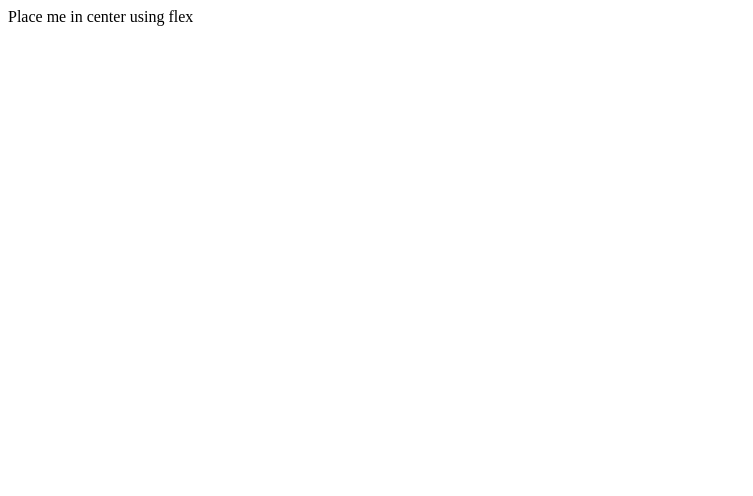
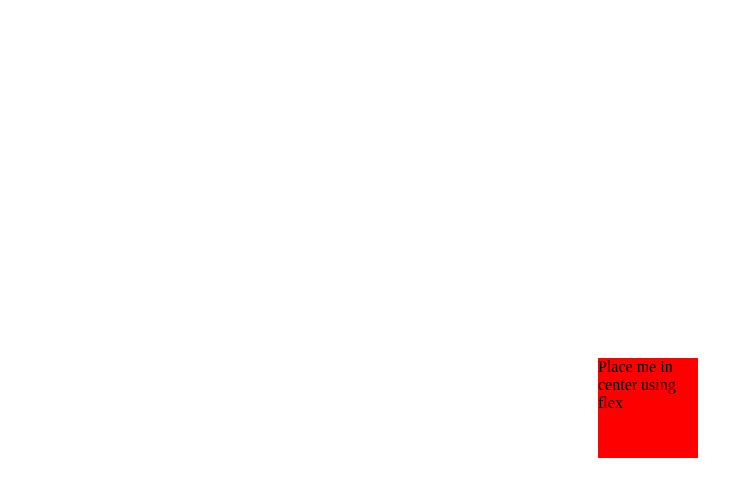
Before and after one commit to acciojob/place-item-in-center-VarunSN2002, a website: page main.html in a window 1280 px wide. Shown: the whole page, without its empty margins (0-753 px from the left). Drawn offline with Linux system fonts and the light colour scheme.

Commit message:
created a submission

```diff
--- a/styles.css
+++ b/styles.css
@@ -1,2 +1,15 @@
 
 /* Your CSS Code here. */
+.holder {
+	display: flex;
+	justify-content: space-evenly;
+	align-items: center;
+	width: 100vw;
+	height: 100vh;
+}
+
+.item-1 {
+	width: 100px;
+	height: 100px;
+	background-color: red;
+}
```
